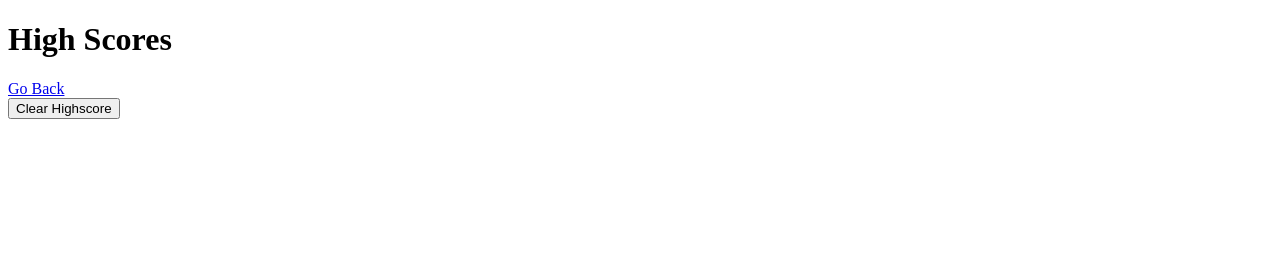
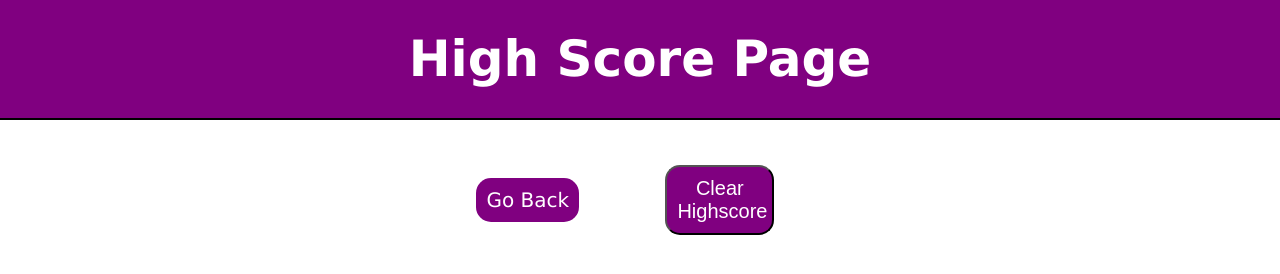
Before and after one commit to Imaparadox/Code-Quiz-SMM, a plain HTML site: page highscores.html in a window 1280 px wide. Drawn offline with Linux system fonts and the light colour scheme.

Commit message:
Made additions high score page

```diff
--- a/assets/css/highscores.css
+++ b/assets/css/highscores.css
@@ -0,0 +1,70 @@
+* {
+    margin: 0;
+    padding: 0;
+    box-sizing: border-box;
+}
+
+body {
+    background-color: white;
+    font-family: Verdana, Geneva, Tahoma, sans-serif;
+    overflow-x: hidden;
+}
+
+header {
+    padding: 30px 35px;
+    border-bottom: 2px solid black;
+    background-color: purple;
+    display: flex;
+    flex-wrap: wrap;
+    position: -webkit-sticky;
+    position: sticky;
+    top: 0;
+    z-index: 999;
+}
+
+header h1 {
+    text-align: center;
+    margin: 0 auto;
+    font-size: 50px;
+    color: white;
+}
+
+#high-scores {
+    width: 30%;
+    margin: 30px auto;
+    display: flex;
+    flex-wrap: column;
+    justify-content: space-around;
+    align-items: center;
+}
+
+#high-score-list {
+
+}
+
+#go-back, #clear {
+    text-align: center;
+    padding: 15px;
+    margin: 0 auto;
+}
+
+#go-back-link {
+    text-decoration: none;
+    background-color: purple;
+    padding: 10px 10px;
+    font-size: 20px;
+    color: white;
+    border-radius: 15px;
+    margin: 20px auto;
+    width: 100%;
+}
+
+#clear-score {
+    background-color: purple;
+    padding: 10px 10px;
+    font-size: 20px;
+    color: white;
+    border-radius: 15px;
+    margin: 0 auto;
+    width: 65%;
+}
--- a/assets/js/highscores.js
+++ b/assets/js/highscores.js
@@ -0,0 +1 @@
+var highScoreList = document.querySelector("#high-score-list");
--- a/assets/js/script.js
+++ b/assets/js/script.js
@@ -41,7 +41,8 @@ var highScoreBtn = document.querySelector(".button-score");
 var questionIndex = 0;
 var correctCount = 0;
 
-var time = 60;
+//Change back to 60
+var time = 0;
 var intervalId;
 
 //Start game function
--- a/highscores.html
+++ b/highscores.html
@@ -5,13 +5,17 @@
     <meta charset="UTF-8">
     <meta http-equiv="X-UA-Compatible" content="IE=edge">
     <meta name="viewport" content="width=device-width, initial-scale=1.0">
-    <link rel="stylesheet" href="">
+    <link rel="stylesheet" href="./assets/css/highscores.css">
     <title>High Score Page</title>
 </head>
 
 <body>
+    <header>
+        <h1>High Score Page</h1>
+    </header>
+
     <div id="high-scores">
-        <h1>High Scores</h1>
+        <div id="high-score-list"></div>
         <div id="go-back">
             <a href="index.html" id="go-back-link">Go Back</a>
         </div>
@@ -20,7 +24,6 @@
         </div>
     </div>
 
-
     <script src="./assets/js/script.js"></script>
 </body>
 
```
Also changed, not shown: assets/css/style.css (+13 -2 lines), index.html (+2 -2 lines).
